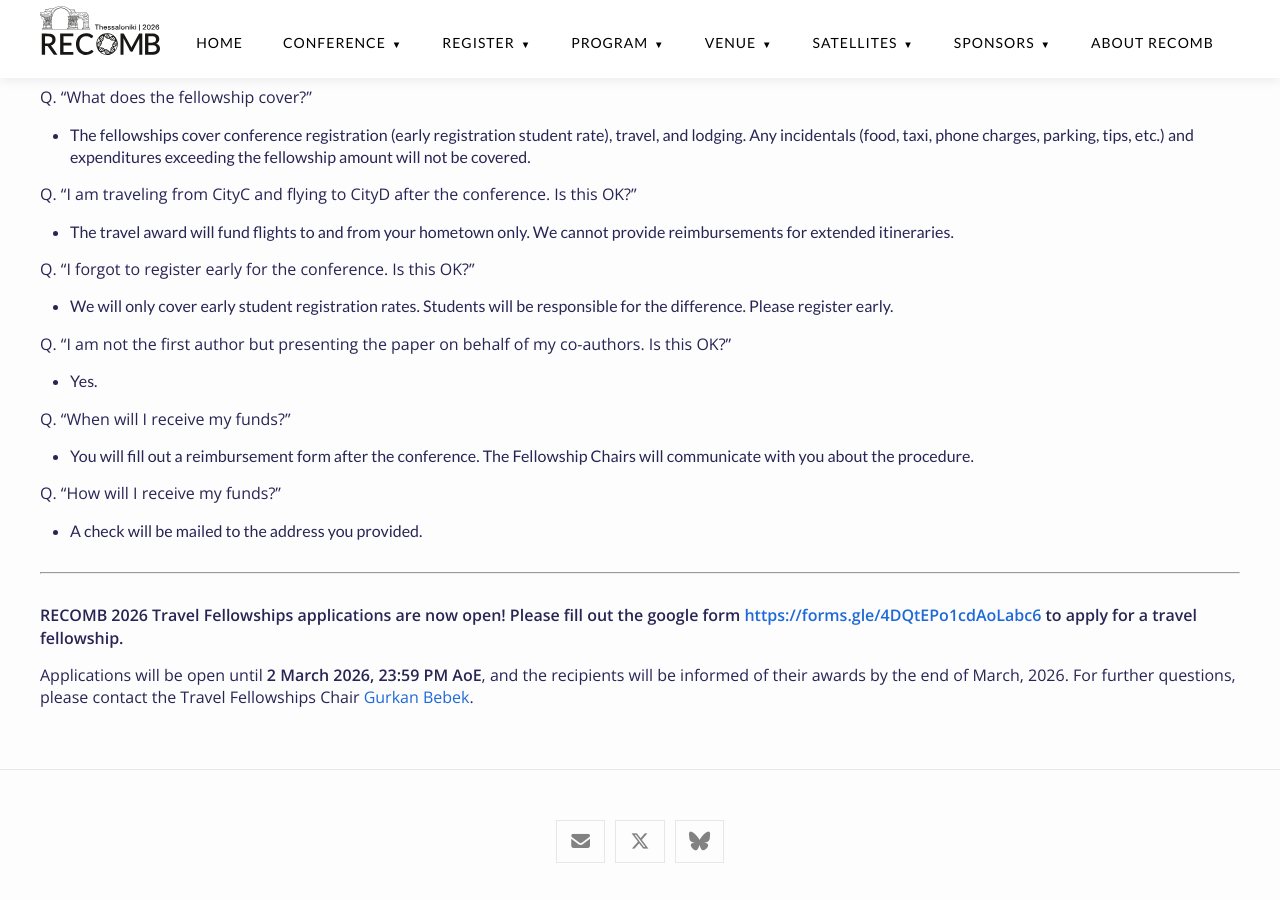
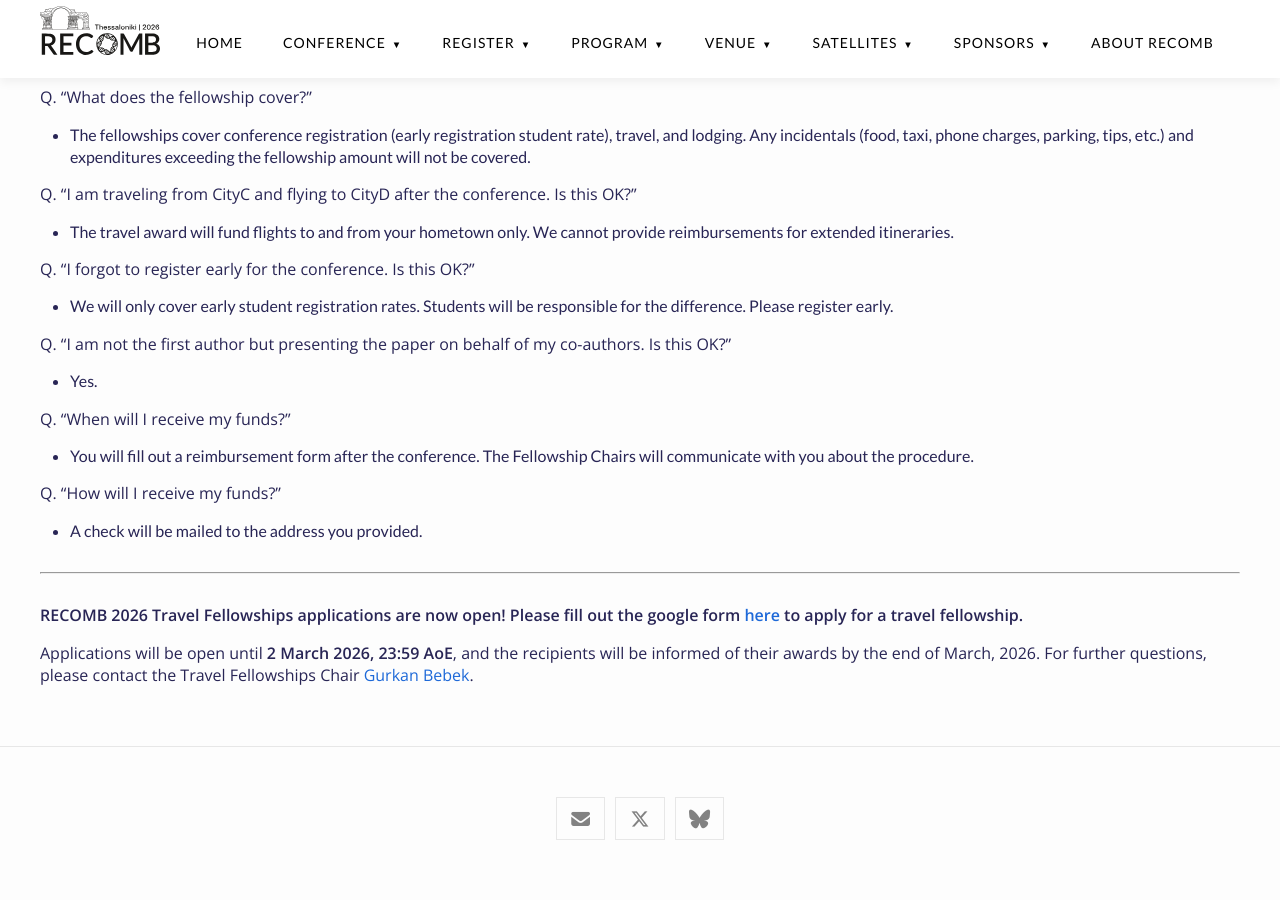
Before and after one commit to recomb-conference/recomb2026, a Jekyll site: the page built from travel_fellowships.md, in a window 1280 px wide and 900 px high, scrolled down 562 px. Built offline with Jekyll 4.4.1, drawn with Linux system fonts in a browser that asks for light colours; nearby versions of some CDN libraries; after the commit the page ends 1439 px from its top, so only the background shows below that; some of the changed lines change nothing that is shown.

Commit message:
Update travel_fellowships.md

```diff
--- a/travel_fellowships.md
+++ b/travel_fellowships.md
@@ -34,6 +34,6 @@ Q. "How will I receive my funds?"
 
 ---
 
-**RECOMB 2026 Travel Fellowships applications are now open! Please fill out the google form [https://forms.gle/4DQtEPo1cdAoLabc6](here) to apply for a travel fellowship.**
+**RECOMB 2026 Travel Fellowships applications are now open! Please fill out the google form [here]([here](https://forms.gle/4DQtEPo1cdAoLabc6)) to apply for a travel fellowship.**
 
-Applications will be open until **{{ site.deadlines.travel_fellow_application }}**, and the recipients will be informed of their awards by the end of March, 2026. For further questions, please contact the Travel Fellowships Chair [{{ site.team.travel_fellowship_chair }}](mailto:{{ site.team.travel_fellowship_chair_email }}).
+Applications will be open until **2 March 2026, 23:59 AoE**, and the recipients will be informed of their awards by the end of March, 2026. For further questions, please contact the Travel Fellowships Chair [{{ site.team.travel_fellowship_chair }}](mailto:{{ site.team.travel_fellowship_chair_email }}).
```
